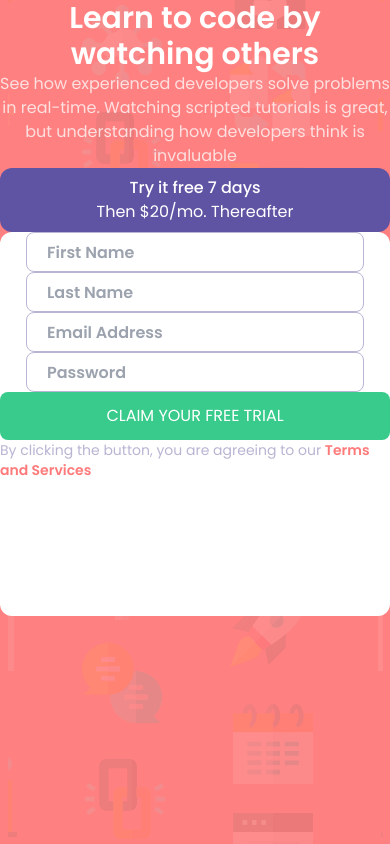
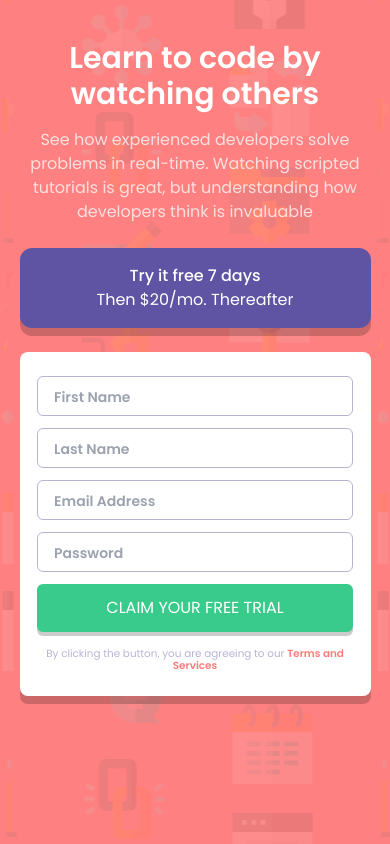
Before and after one commit to DenilDenilson/SIGN-UP_FORM, a website: page index.html in a window 390 px wide. Drawn offline with Linux system fonts and the light colour scheme.

Commit message:
Mobile estilizado v2

```diff
--- a/index.html
+++ b/index.html
@@ -8,24 +8,24 @@
   <link rel="preconnect" href="https://fonts.gstatic.com" crossorigin>
   <link href="https://fonts.googleapis.com/css2?family=Poppins:wght@400;500;600;700&display=swap" rel="stylesheet">
 </head>
-<body>
-  <div class="h-screen w-screen bg-intro-mobile bg-no-repeat bg-center
+<body class="h-full">
+  <div class="h-screen w-screen bg-intro-mobile  bg-center
   before:content-center before:w-full before:min-h-screen before:absolute before:top-0 before:left-0 before:bg-[#FF7A7A] before:opacity-95 before:-z-10">
-    <section>
-      <h1 class="text-center text-white font-semibold text-3xl">Learn to code by watching others</h1>
-      <p class="text-center text-[#fedfdf] font-normal text-[16px]">See how experienced developers solve problems in real-time. Watching scripted tutorials is great, but understanding how developers think is invaluable</p>
+    <section class="w-[90vw] max-w-[700px] mx-auto">
+      <h1 class="text-center text-white font-semibold text-3xl pt-10">Learn to code by watching others</h1>
+      <p class="text-center text-[#fedfdf] font-normal text-[16px] mt-4">See how experienced developers solve problems in real-time. Watching scripted tutorials is great, but understanding how developers think is invaluable</p>
     </section>
-    <section>
-      <p class="w-full h-16 bg-[#5F54A4] rounded-xl text-white font-normal text-center grid place-content-center">
+    <section class="w-[90vw] max-w-[700px] mx-auto my-6">
+      <p class="w-full h-20 bg-[#5F54A4] rounded-xl text-white font-normal text-center grid place-content-center shadow-[0px_8px_0px_0px_rgba(0,0,0,0.2)]">
         <span class="font-medium">Try it free 7 days </span>Then $20/mo. Thereafter
       </p>
-      <form class="w-full h-96 bg-white rounded-xl flex flex-col items-center" action="">
-        <input class="outline-none h-10  border-[1px] rounded-lg border-[#B8B5D3] pl-5 placeholder:font-semibold" type="text" placeholder="First Name">
-        <input class="outline-none h-10  border-[1px] rounded-lg border-[#B8B5D3] pl-5 placeholder:font-semibold" type="text" placeholder="Last Name">
-        <input class="outline-none h-10  border-[1px] rounded-lg border-[#B8B5D3] pl-5 placeholder:font-semibold" type="text" placeholder="Email Address">
-        <input class="outline-none h-10  border-[1px] rounded-lg border-[#B8B5D3] pl-5 placeholder:font-semibold" type="text" placeholder="Password">
-        <button class="w-full h-12 bg-[#38CB8B] rounded-lg text-white font-normal text-center grid place-content-center"" type="submit">CLAIM YOUR FREE TRIAL</button>
-        <p class="text-sm text-[#B8B5D3] font-normal">By clicking the button, you are agreeing to our <a class="font-semibold text-[#FF7A7A]" href="#">Terms and Services</a></p>
+      <form class="w-full h-auto bg-white rounded-lg flex flex-col items-center mt-6 py-6 shadow-[0px_8px_0px_0px_rgba(0,0,0,0.2)]" action="">
+        <input class="w-[90%] mb-3 outline-none h-10  border-[1px] rounded-md border-[#B8B5D3] pl-4 placeholder:text-sm placeholder:font-semibold" type="text" placeholder="First Name">
+        <input class="w-[90%] mb-3 outline-none h-10  border-[1px] rounded-md border-[#B8B5D3] pl-4 placeholder:text-sm placeholder:font-semibold" type="text" placeholder="Last Name">
+        <input class="w-[90%] mb-3 outline-none h-10  border-[1px] rounded-md border-[#B8B5D3] pl-4 placeholder:text-sm placeholder:font-semibold" type="text" placeholder="Email Address">
+        <input class="w-[90%] mb-3 outline-none h-10  border-[1px] rounded-md border-[#B8B5D3] pl-4 placeholder:text-sm placeholder:font-semibold" type="text" placeholder="Password">
+        <button class="w-[90%] h-12 bg-[#38CB8B] rounded-md text-white font-normal text-center grid place-content-center shadow-[0px_4px_0px_0px_rgba(0,0,0,0.2)]"" type="submit">CLAIM YOUR FREE TRIAL</button>
+        <p class="w-[90%] mt-4 text-center text-[0.65rem] leading-[0.75rem] text-[#B8B5D3] font-normal">By clicking the button, you are agreeing to our <a class="font-semibold text-[#FF7A7A]" href="#">Terms and Services</a></p>
       </form>
     </section>
   </div>
```
Also changed, not shown: docs/output.css.
